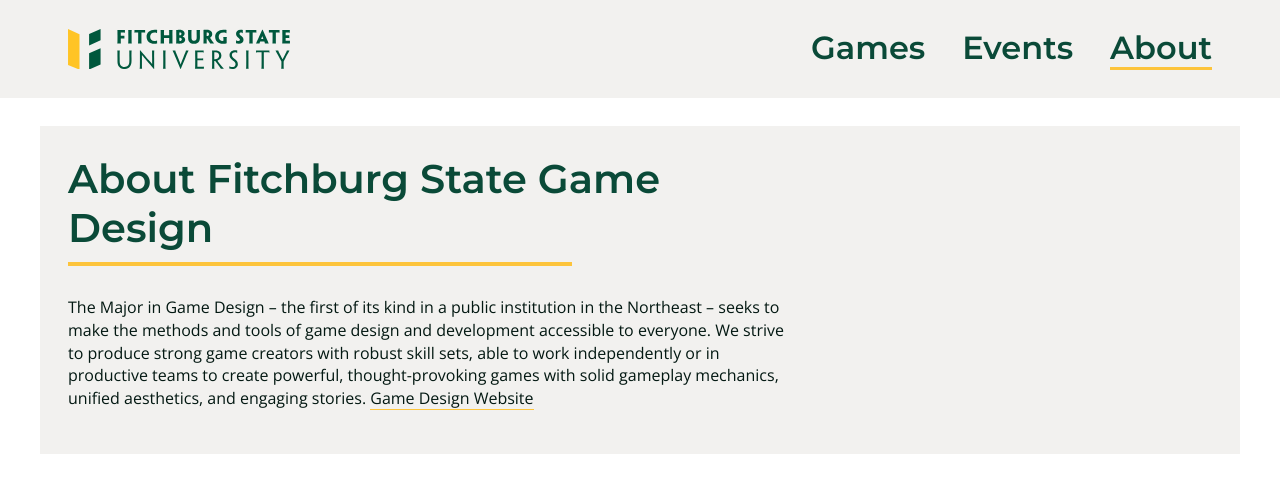
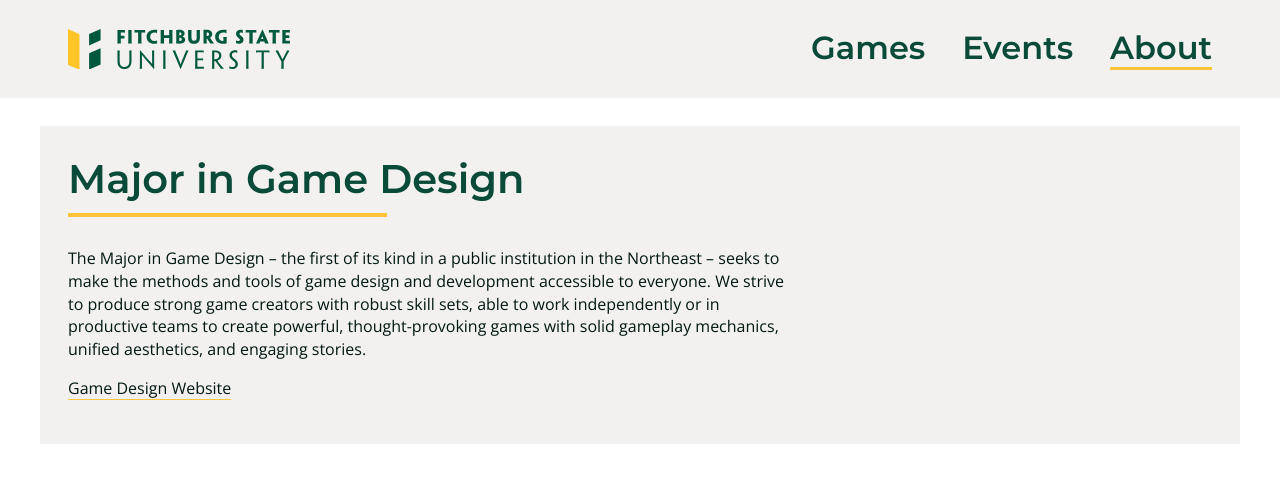
Before and after one commit to fitchburgstate/game, a Jekyll site: the page built from about.md, in a window 1280 px wide. Shown: the top 493 px of the page. Built offline with Jekyll 4.4.1, drawn with Linux system fonts in a browser that asks for light colours.

```diff
--- a/about.md
+++ b/about.md
@@ -1,7 +1,8 @@
 ---
 layout: about
-title: "About Fitchburg State Game Design"
+title: "Major in Game Design"
 ---
 
 The Major in Game Design – the first of its kind in a public institution in the Northeast – seeks to make the methods and tools of game design and development accessible to everyone. We strive to produce strong game creators with robust skill sets, able to work independently or in productive teams to create powerful, thought-provoking games with solid gameplay mechanics, unified aesthetics, and engaging stories.
+
 [Game Design Website](http://fitchburgstate.edu/gamedesign)
```
